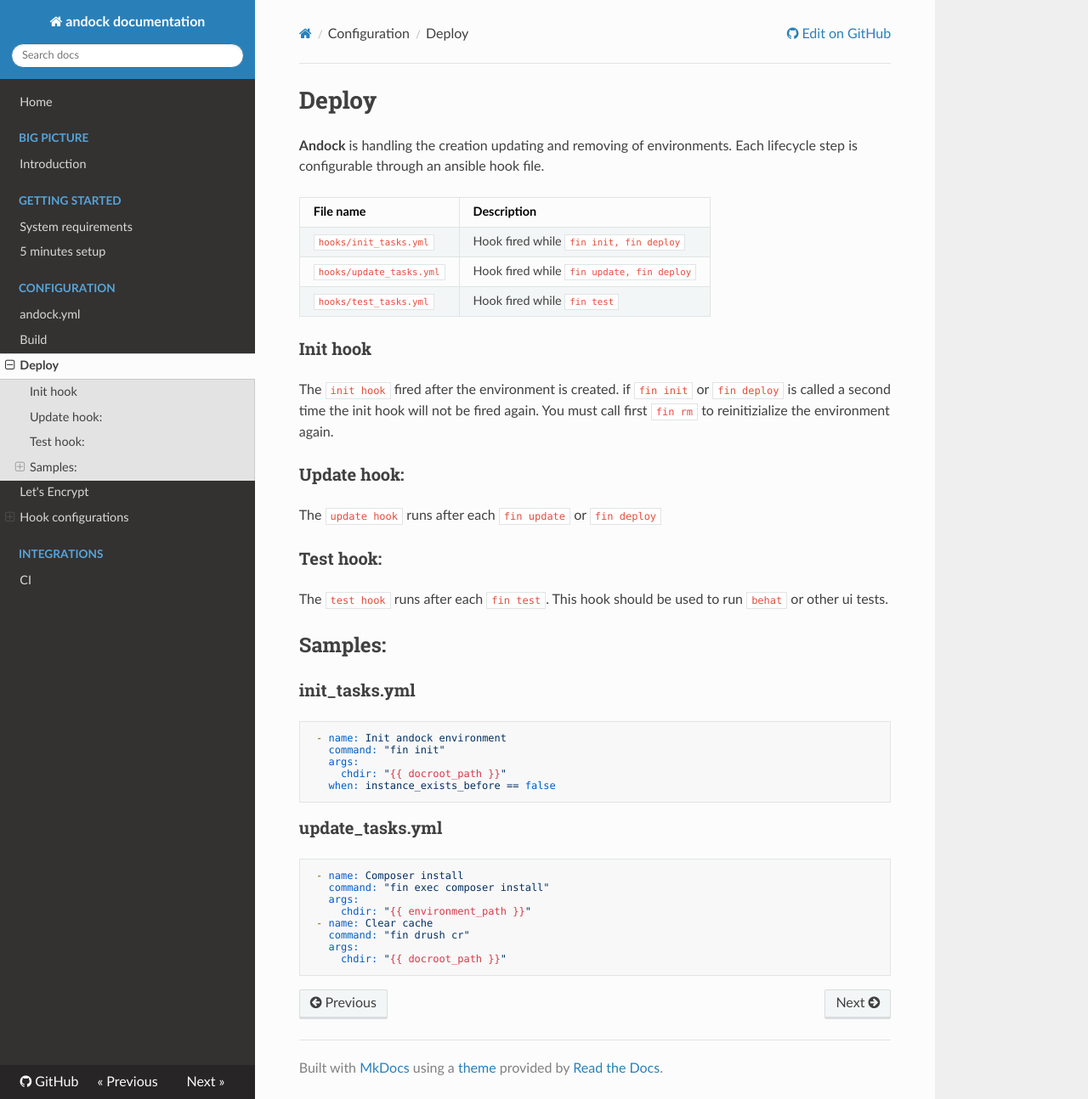
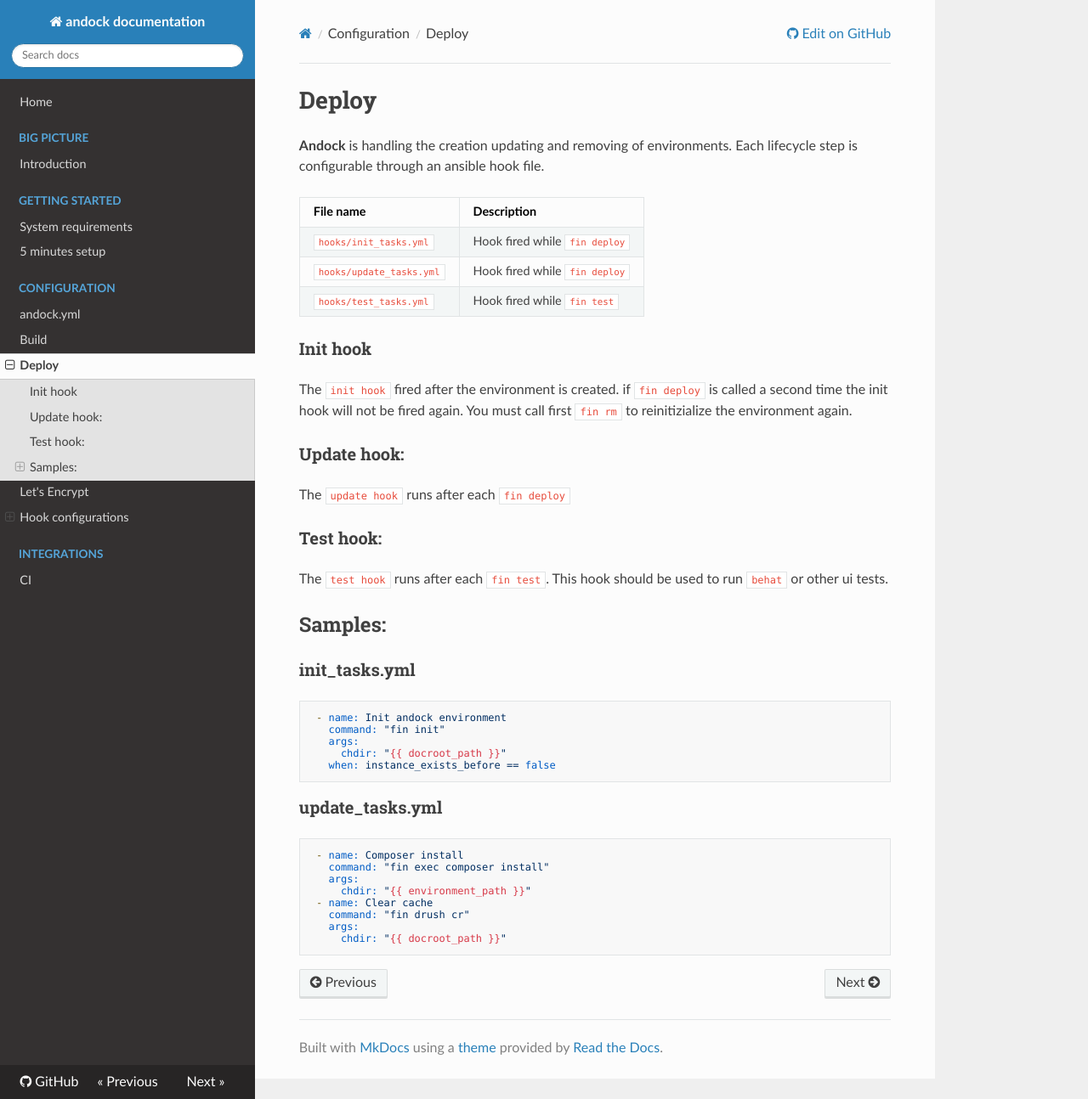
Before and after one commit to andock/andock, an MkDocs documentation site: the page built from docs/configuration/deploy.md, in a window 1280 px wide and 1294 px high. Shown: the whole window at 85% size. Built offline with MkDocs 1.6.1, drawn with Linux system fonts in a browser that asks for light colours; nearby versions of some CDN libraries; old or Windows-style settings are respelled for this version of MkDocs.

Commit message:
Rename commands

```diff
--- a/docs/configuration/deploy.md
+++ b/docs/configuration/deploy.md
@@ -4,14 +4,14 @@
 
 | File name                  | Description |
 |----------------------------|:------------|
-| `hooks/init_tasks.yml`     | Hook fired while `fin init, fin deploy` |
-| `hooks/update_tasks.yml`   | Hook fired while `fin update, fin deploy`|
+| `hooks/init_tasks.yml`     | Hook fired while `fin deploy` |
+| `hooks/update_tasks.yml`   | Hook fired while `fin deploy`|
 | `hooks/test_tasks.yml`     | Hook fired while `fin test`|
 
 ### Init hook
-The `init hook` fired after the environment is created. if `fin init` or `fin deploy` is called a second time the init hook will not be fired again. You must call first `fin rm` to reinitizialize the environment again.
+The `init hook` fired after the environment is created. if `fin deploy` is called a second time the init hook will not be fired again. You must call first `fin rm` to reinitizialize the environment again.
 ### Update hook:
-The `update hook` runs after each `fin update` or `fin deploy`
+The `update hook` runs after each `fin deploy`
 ### Test hook:
 The `test hook` runs after each `fin test`. This hook should be used to run `behat` or other ui tests.
 
```
Also changed, not shown: 2 other files.
